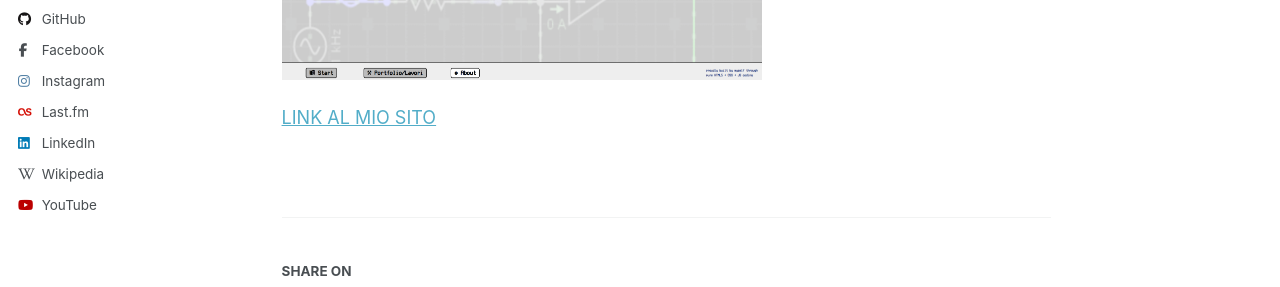
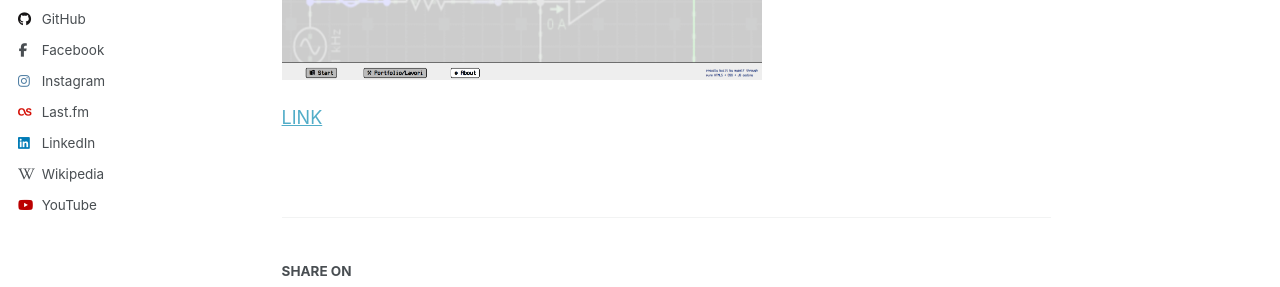
Before and after one commit to erickbaldi/erickbaldi.github.io, a Jekyll site: the page built from _portfolio/portfolio-5.md, in a window 1280 px wide and 1331 px high. Shown: the part 513-800 px from the top of the window. Built offline with Jekyll 4.4.1, drawn with Linux system fonts in a browser that asks for light colours; a script that is not in the unit is left out.

Commit message:
Update link text in portfolio-5.md

```diff
--- a/_portfolio/portfolio-5.md
+++ b/_portfolio/portfolio-5.md
@@ -8,4 +8,4 @@ On this "one-page" site, I gather some information about myself and my activitie
 
 <img src='/images/sito_altervista.png' style="width:480px;height:300px;">
 
-[LINK AL MIO SITO](https://erickbaldi.altervista.org)
+[LINK](https://erickbaldi.altervista.org)
```
